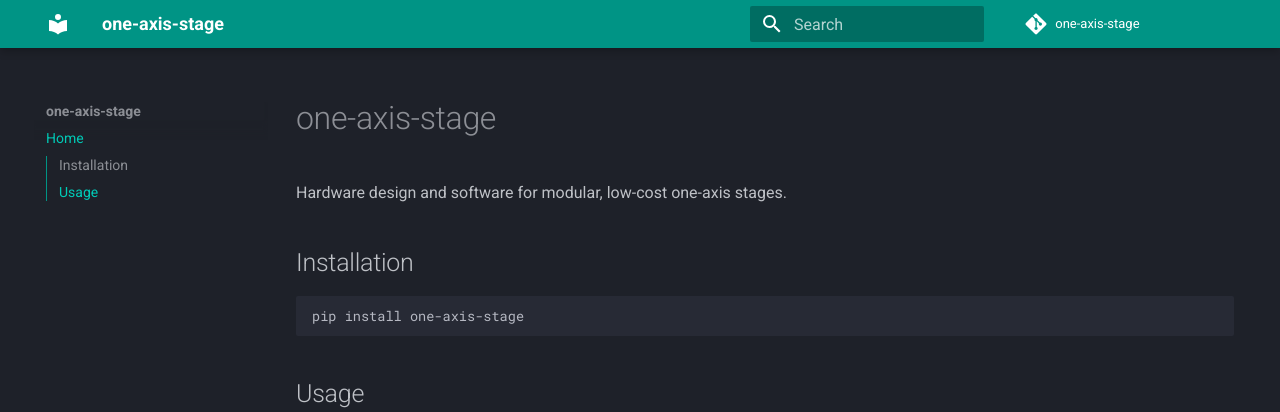
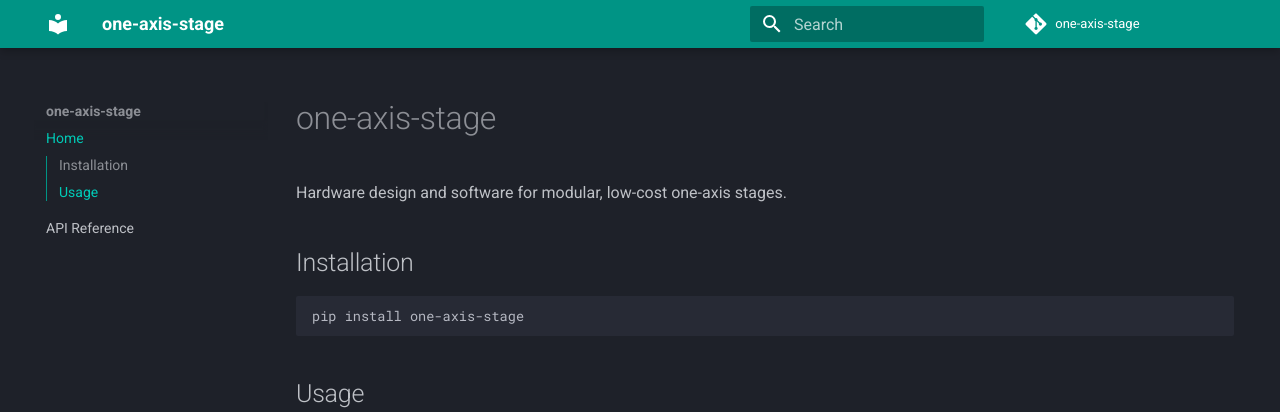
Before and after one commit to MurineShiftWork/one-axis-stage, an MkDocs documentation site: the page built from docs/index.md, in a window 1280 px wide. Shown: the top 412 px of the page. Built offline with MkDocs 1.6.1 and Material for MkDocs 9.7.7, drawn with Linux system fonts in a browser that asks for light colours; comment, search, counter and statistics services are not loaded.

Commit message:
docs: add mkdocstrings autodoc to API reference
Add mkdocstrings[python] to docs extras, configure plugin in mkdocs.yml
with Google docstring style, and add docs/api.md with autodoc blocks for
StageAPI, StageController, StageAxis, and MoveInterface.

```diff
--- a/mkdocs.yml
+++ b/mkdocs.yml
@@ -17,5 +17,17 @@
     - navigation.top
     - toc.integrate
 
+plugins:
+  - search
+  - mkdocstrings:
+      handlers:
+        python:
+          options:
+            docstring_style: google
+            show_root_heading: true
+            show_source: false
+            show_submodules: false
+
 nav:
   - Home: index.md
+  - API Reference: api.md
--- a/pyproject.toml
+++ b/pyproject.toml
@@ -34,6 +34,7 @@
 ]
 docs = [
     "mkdocs-material",
+    "mkdocstrings[python]",
 ]
 
 # ---------------------------------------------------------------------------
```
Also changed, not shown: docs/api.md (added, +9 -0 lines).
